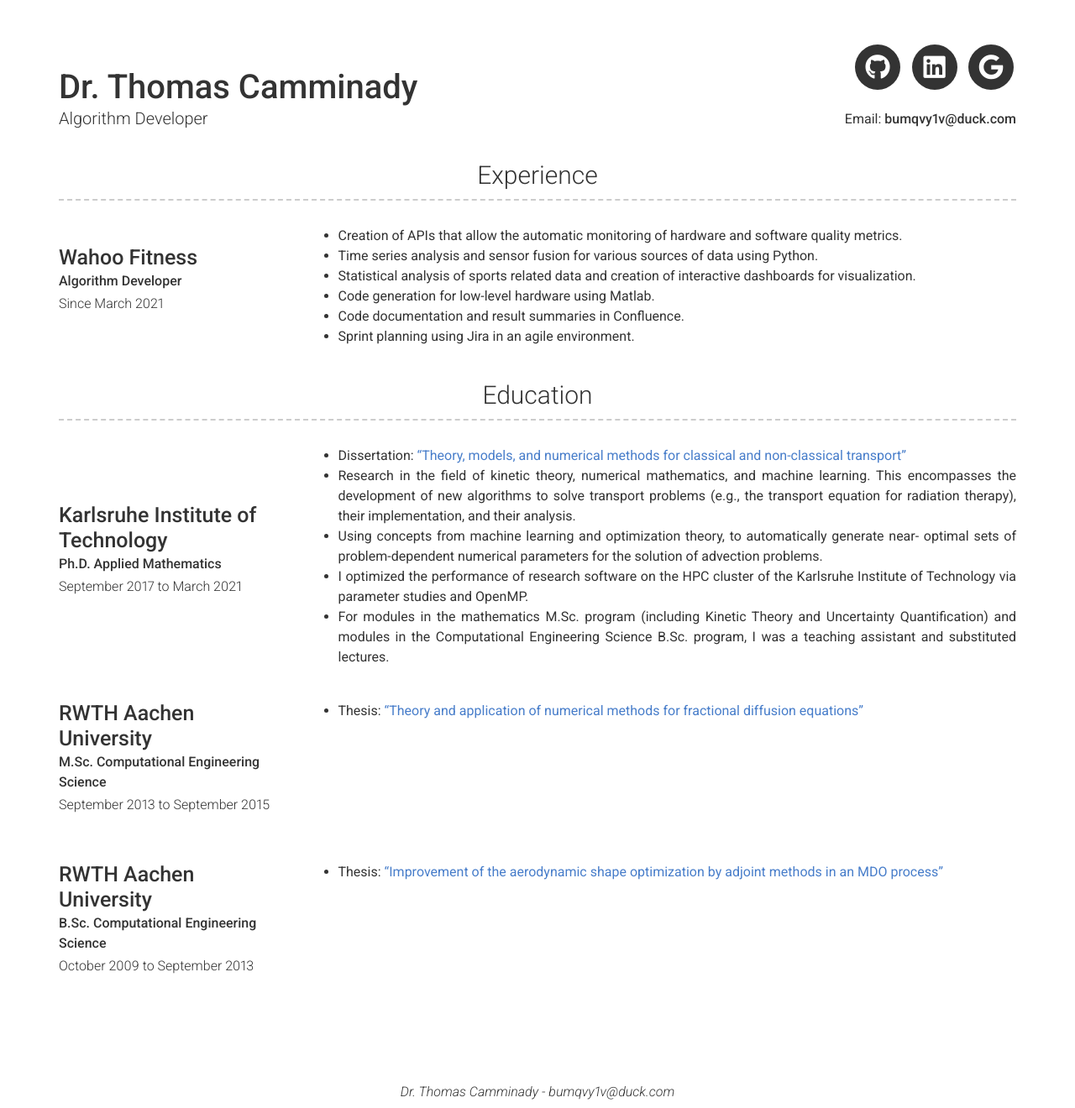
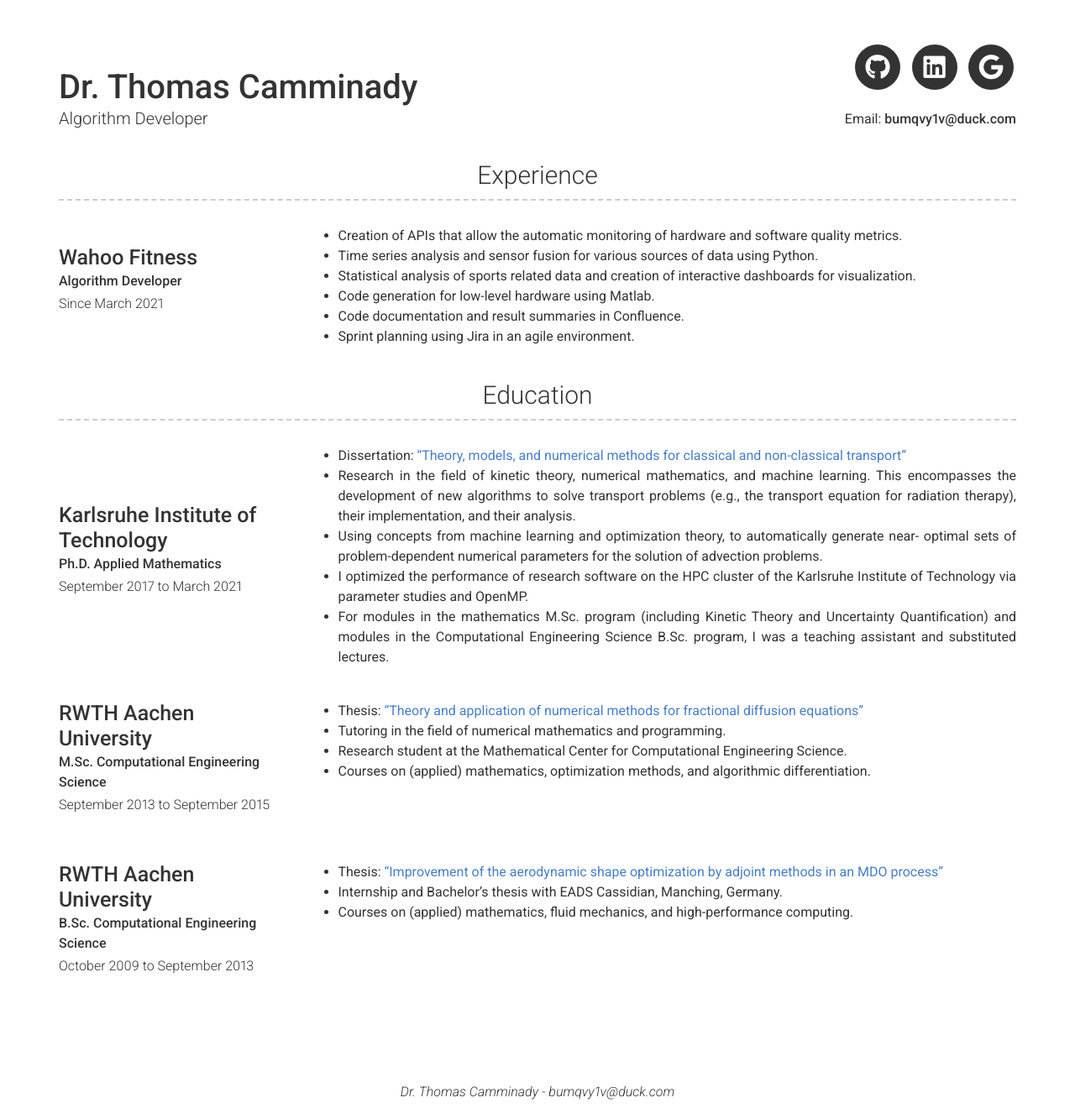
Before and after one commit to thomascamminady/thomascamminady.website, a Jekyll site: the page built from index.md, in a window 1280 px wide. Shown: the whole page at 84% size. Built offline with Jekyll 4.4.1, drawn with Linux system fonts in a browser that asks for light colours; nearby versions of some CDN libraries.

Commit message:
Update Bsc Msc.

```diff
--- a/_config.yml
+++ b/_config.yml
@@ -115,6 +115,9 @@ content:
           # Short institution or course description (optional)
         description: | # this will include new lines to allow paragraphs
           - Thesis: ["Theory and application of numerical methods for fractional diffusion equations"](https://github.com/thomascamminady/thomascamminady.github.io/raw/main/assets/CAMMINADY%20-%20Theory%20and%20application%20of%20numerical%20methods%20for%20fractional%20diffusion%20equations.pdf)
+          - Tutoring in the field of numerical mathematics and programming.
+          - Research student at the Mathematical Center for Computational Engineering Science.
+          - Courses on (applied) mathematics, optimization methods, and algorithmic differentiation.
       - layout: left
         title: RWTH Aachen University
         sub_title: B.Sc. Computational Engineering Science
@@ -124,6 +127,8 @@ content:
           # Short institution or course description (optional)
         description: | # this will include new lines to allow paragraphs
           - Thesis: ["Improvement of the aerodynamic shape optimization by adjoint methods in an MDO process"](https://github.com/thomascamminady/thomascamminady.github.io/raw/main/assets/CAMMINADY%20-%20Improvement%20of%20the%20aerodynamic%20shape%20optimization%20by%20adjoint%20methods%20in%20an%20MDO%20process.pdf)
+          - Internship and Bachelor's thesis with EADS Cassidian, Manching, Germany.
+          - Courses on (applied) mathematics, fluid mechanics, and high-performance computing.
   # - title: A Little More About Me
   #   layout: text
   #   content: | # this will include new lines to allow paragraphs
```
